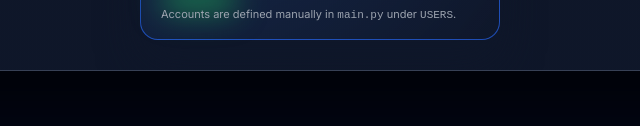
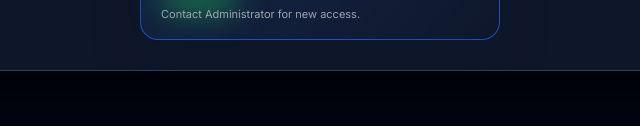
Before and after one commit to sendversettt-tech/sv, a plain HTML site: page index.html in a window 1280 px wide. Shown: the part 534-660 px from the top of the page, 320-960 px from the left. Drawn offline with Linux system fonts and the light colour scheme.

Commit message:
Update index.html

```diff
--- a/index.html
+++ b/index.html
@@ -2,7 +2,7 @@
 <html>
 <head>
   <meta charset="UTF-8" />
-  <title>SV Bulk Mailer</title>
+  <title>SendVerse</title>
   <link rel="preconnect" href="https://fonts.googleapis.com">
   <link rel="preconnect" href="https://fonts.gstatic.com" crossorigin>
   <link href="https://fonts.googleapis.com/css2?family=Inter:wght@400;500;600;700&display=swap" rel="stylesheet">
@@ -464,7 +464,7 @@
         <button class="btn btn-primary" id="login_btn">Continue</button>
         <div id="login_error" class="error hidden"></div>
         <div class="small" style="margin-top:10px;">
-          Accounts are defined manually in <code>main.py</code> under <code>USERS</code>.
+          Contact Administrator for new access.
         </div>
       </div>
     </div>
```
